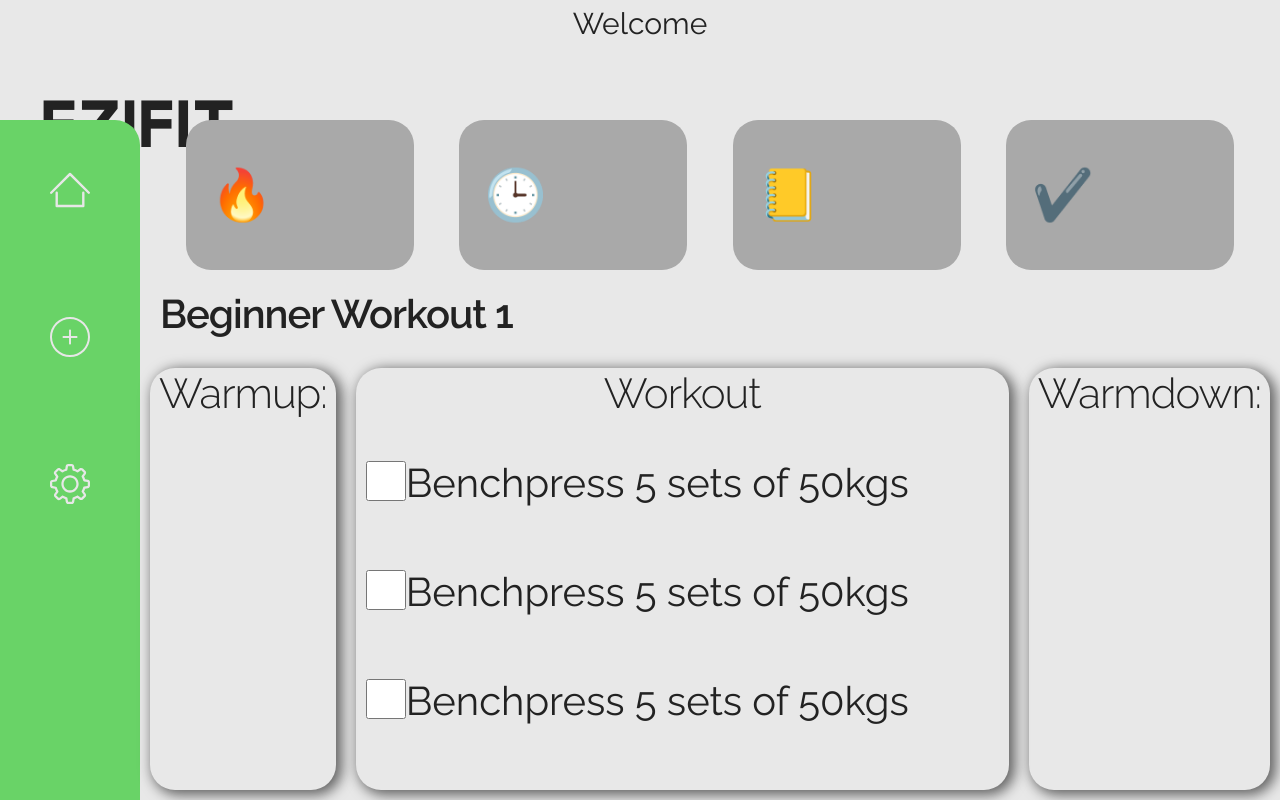
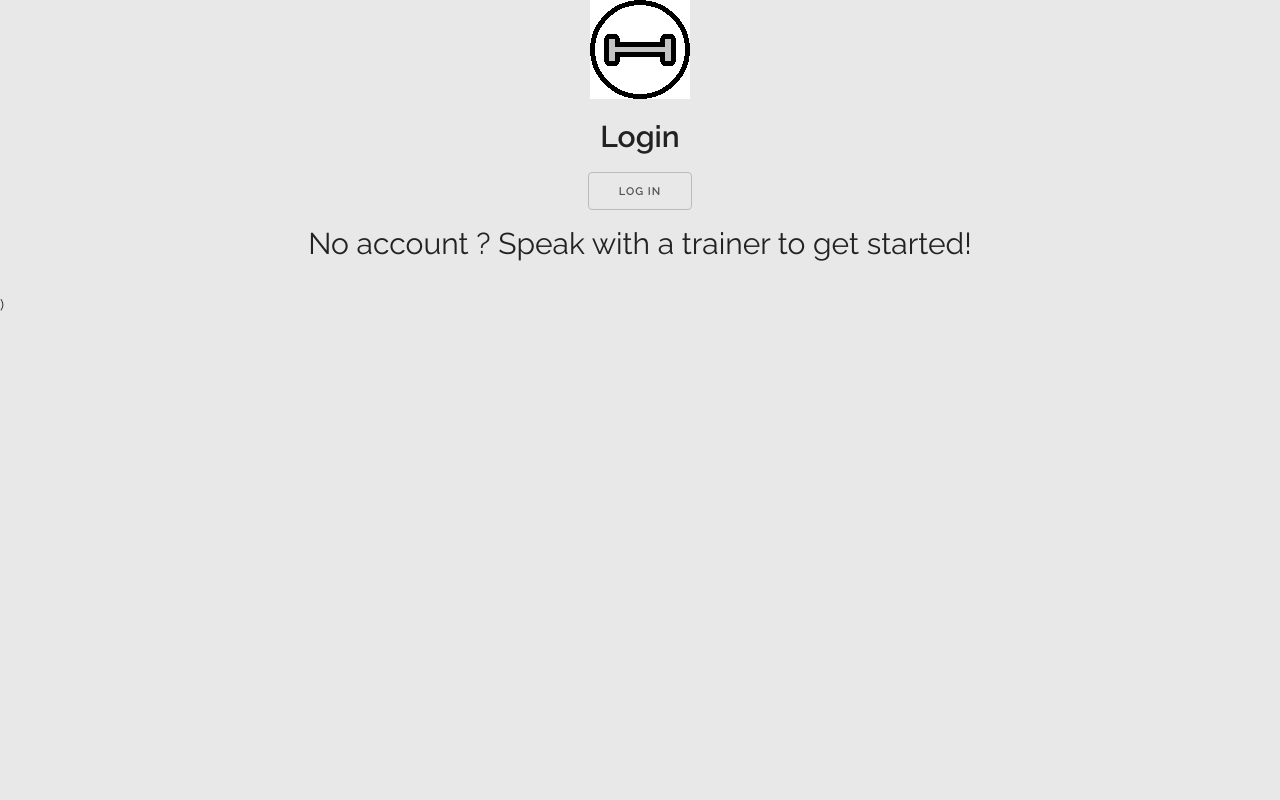
Before and after one commit to TynnanC/COMP3120GroupAssignment, a React (Create React App) app: page / in a window 1280 px wide. Built offline with nearby package versions, Linux system fonts and the light colour scheme.

Commit message:
Finalised Styling and Checkboxes for workout

```diff
--- a/src/App.js
+++ b/src/App.js
@@ -13,6 +13,8 @@ import DoWorkout from "./components/DoWorkout.jsx";
 import Auth0Login from "./components/Auth0Login.js";
 import { useAuth0 } from "@auth0/auth0-react";
 import MainView from "./components/MainView";
+
+import { Provider } from "./context";
 //The main application component.
 const App = () => {
   //Auth0 hook tracks if a user is authenticated or not.
@@ -22,7 +24,16 @@ const App = () => {
   const [trainer, setTrainer] = useState(null);
   const [workout, setWorkout] = useState(null);
   const [completedWO, setCompWO] = useState(null);
-    return <MainView / > ;
+
+  if (!isAuthenticated) {
+    return <Auth0Login />;
+  }
+
+  return (
+    <Provider>
+      <MainView />
+    </Provider>
+  );
 };
 
 export default App;
--- a/src/components/Header.jsx
+++ b/src/components/Header.jsx
@@ -1,9 +1,19 @@
 import React from "react";
 import "../styles/header.css";
+import { useAuth0 } from "@auth0/auth0-react";
 const Header = () => {
+  const { logout } = useAuth0();
   return (
     <div className="main-header-container">
-      <div className="main-welcome-heading">Welcome</div>
+      <div className="grid-container">
+        <div></div>
+        <div className="main-welcome-heading">Welcome</div>
+        <div className="text-right">
+          <button className="mt-1 mr-2" onClick={logout}>
+            Log out
+          </button>
+        </div>
+      </div>
       <div className="main-logo">EZIFIT</div>
     </div>
   );
--- a/src/components/Highlights.jsx
+++ b/src/components/Highlights.jsx
@@ -1,7 +1,17 @@
-import React from "react";
+import React, { useContext } from "react";
 import "../styles/Highlights.css";
+import "../styles/workoutview.css";
+import Context from "../context";
 
 const Highlights = (props) => {
+  const {
+    workout: [workout],
+  } = useContext(Context);
+
+  const completeWorkouts = workout.Exercises.filter(
+    ({ complete }) => complete === true
+  );
+
   return (
     <div className="main-highlights-section">
       <div className="highlight-container">
@@ -11,7 +21,9 @@ const Highlights = (props) => {
         <p>🕒{props.dtime}</p>
       </div>
       <div className="highlight-container">
-        <p>📒{props.cals}</p>
+        <p>
+          📒{completeWorkouts.length} /{workout.Exercises.length}
+        </p>
       </div>
       <div className="highlight-container">
         <p>✔️{props.cals}</p>
--- a/src/components/MainView.jsx
+++ b/src/components/MainView.jsx
@@ -1,20 +1,24 @@
-import React from "react";
+import React, { useContext } from "react";
 import Sidebar from "./Sidebar";
 import Header from "./Header";
 import Highlights from "./Highlights";
 import "../styles/mainview.css";
 import WorkoutView from "./WorkoutView";
-
+import Context from "../context";
 const MainView = () => {
+  const { workout } = useContext(Context);
+  console.log({ workout });
   return (
     <div className="main-mainview-container">
       <Header />
       <div className="flex-con">
         <Sidebar />
-        <div className="content">
-          <Highlights />
-          <WorkoutView />
-        </div>
+        {workout.length > 0 && (
+          <div className="content">
+            <Highlights />
+            <WorkoutView />
+          </div>
+        )}
       </div>
     </div>
   );
--- a/src/components/WorkoutView.jsx
+++ b/src/components/WorkoutView.jsx
@@ -1,31 +1,34 @@
-import React from "react";
+import React, { useContext } from "react";
 import "../styles/workoutview.css";
-
-const workouts = [
-  "Benchpress 5 sets of 50kgs",
-  "Benchpress 5 sets of 50kgs",
-  "Benchpress 5 sets of 50kgs",
-];
-const initialState = Object.fromEntries(
-  workouts.map((v, index) => [index, false])
-);
+import Context from "../context";
 
 const WorkoutView = (props) => {
-  const [checked, setChecked] = React.useState(initialState);
+  const {
+    workout: [workout],
+    setWorkout,
+  } = useContext(Context);
 
   const handleChange = (event) => {
     const { target } = event;
     const { index } = target.dataset;
 
-    console.log(target.checked, target.dataset.index);
-    setChecked({
+    /*setChecked({
       ...checked,
       [index]: target.checked,
-    });
+    });*/
+
+    workout.Exercises[index].complete = target.checked;
+    setWorkout([workout]);
   };
 
+  if (!workout) return null;
+
+  console.log({ workout });
+
   // same as value => value
-  const allChecked = Object.values(checked).every((value) => value === true);
+  const allChecked = workout.Exercises.every(
+    ({ complete }) => complete === true
+  );
 
   return (
     <div className="main-workout-container">
@@ -38,14 +41,14 @@ const WorkoutView = (props) => {
         </div>
         <div className={`main-wo ${allChecked ? "highlight" : ""}`}>
           <h2>Workout</h2>
-          {workouts.map((workout, index) => (
+          {workout.Exercises.map((workout, index) => (
             <div className="main-workout-item-container">
               <input
                 type="checkbox"
                 data-index={index}
                 onChange={handleChange}
               />
-              <p>{workout}</p>
+              <p>{workout.name}</p>
             </div>
           ))}
         </div>
--- /dev/null
+++ b/src/context/index.js
@@ -0,0 +1,29 @@
+import { createContext, useState, useEffect } from "react";
+import axios from "axios";
+
+export const Context = createContext();
+
+export function Provider(props) {
+    const [workout, setWorkout] = useState([]);
+
+    const getWorkoutData = () => {
+        axios
+            .get("/workout")
+            .then((res) => {
+                console.log(res);
+                setWorkout(res.data);
+            })
+            .catch((err) => {
+                console.error(err);
+            });
+    };
+
+    useEffect(getWorkoutData, []);
+
+    return <Context.Provider value = {
+        { workout, setWorkout, getWorkoutData }
+    } {...props }
+    />;
+}
+
+export default Context;
--- a/src/styles/header.css
+++ b/src/styles/header.css
@@ -14,6 +14,25 @@
     padding-left: 40px;
 }
 
-.main-header-container {
-    height: 15vh;
+.main-header-container {}
+
+.grid-container {
+    display: grid;
+    grid-template-columns: repeat(3, 1fr);
 }
+
+.text-center {
+    text-align: center;
+}
+
+.text-right {
+    text-align: right;
+}
+
+.mt-1 {
+    margin-top: 10px;
+}
+
+.mr-2 {
+    margin-right: 20px;
+}
```
Lines whose indentation alone changed are shown as unchanged.
